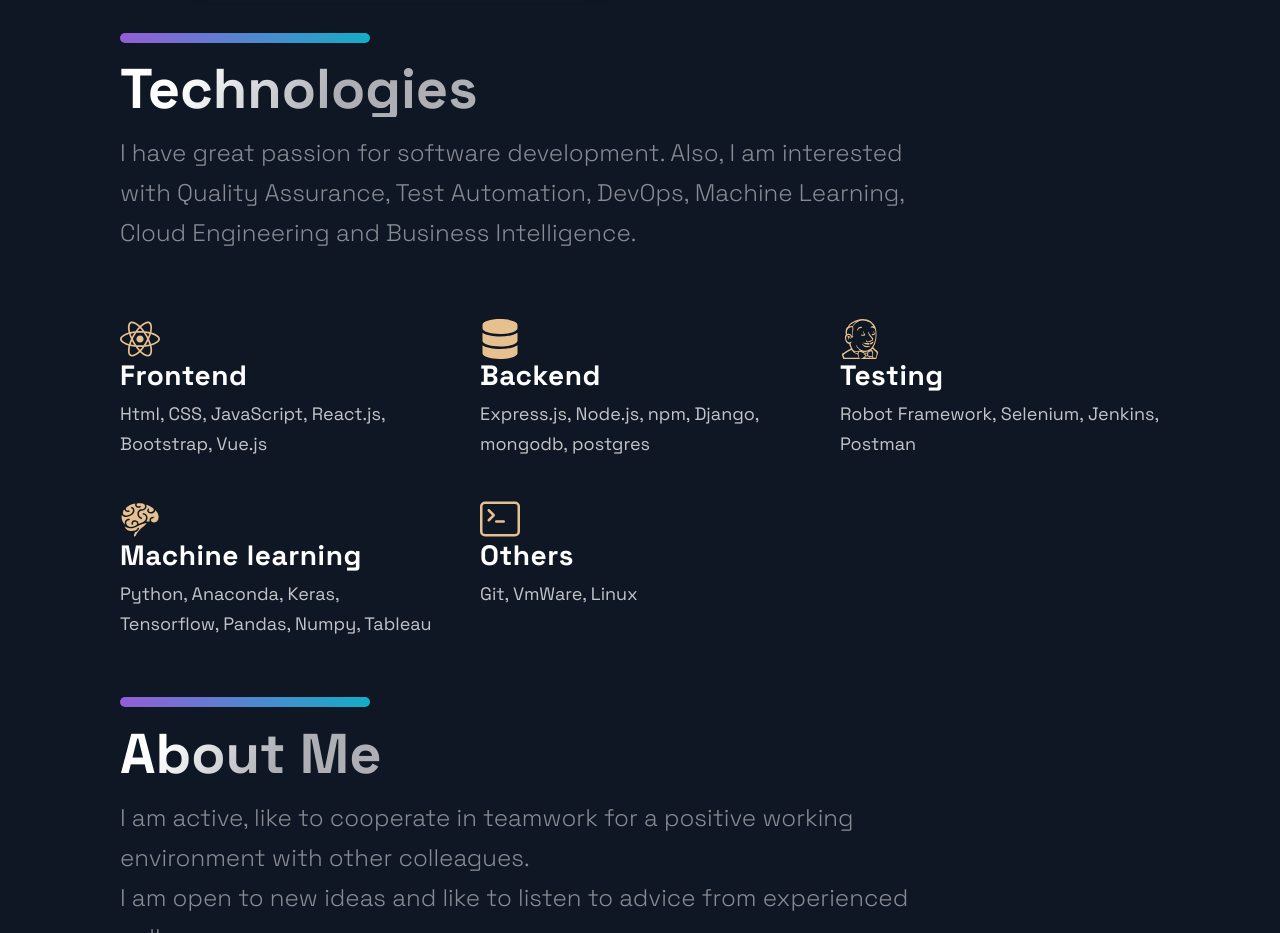
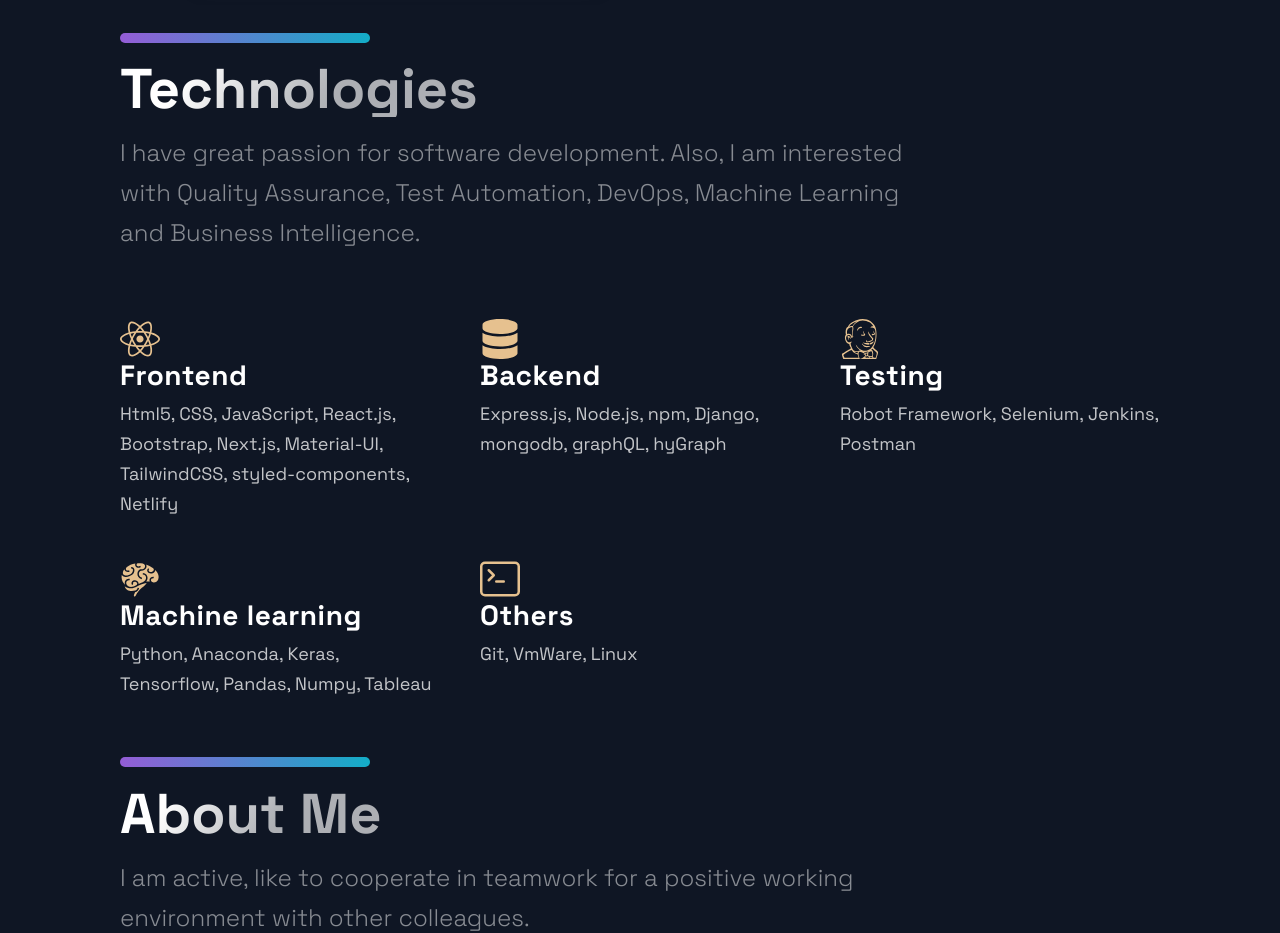
Before and after one commit to ZJW-92/personal_portfolio, a Next.js app: page / in a window 1280 px wide. Shown: the part 3960-4893 px from the top of the page. Built offline with nearby package versions, Linux system fonts and the light colour scheme.

Commit message:
update more tech

```diff
--- a/src/components/Technologies/Technologies.js
+++ b/src/components/Technologies/Technologies.js
@@ -12,7 +12,7 @@
   <br/>
   <SectionTitle> Technologies</SectionTitle>
   <SectionText> I have great passion for software development.
-   Also, I am interested with Quality Assurance, Test Automation, DevOps, Machine Learning, Cloud Engineering and Business Intelligence.
+   Also, I am interested with Quality Assurance, Test Automation, DevOps, Machine Learning and Business Intelligence.
    </SectionText>
    <List>
     <ListItem>
@@ -20,7 +20,7 @@
       <ListContainer>
         <ListTitle> Frontend  </ListTitle>
         <ListParagraph>
-         Html, CSS, JavaScript, React.js, Bootstrap, Vue.js
+         Html5, CSS, JavaScript, React.js, Bootstrap, Next.js, Material-UI, TailwindCSS, styled-components, Netlify
         </ListParagraph>
       </ListContainer>
     </ListItem>
@@ -29,7 +29,7 @@
       <ListContainer>
         <ListTitle> Backend  </ListTitle>
         <ListParagraph>
-          Express.js, Node.js, npm, Django, mongodb, postgres
+          Express.js, Node.js, npm, Django, mongodb, graphQL, hyGraph
         </ListParagraph>
       </ListContainer>
     </ListItem>
```
